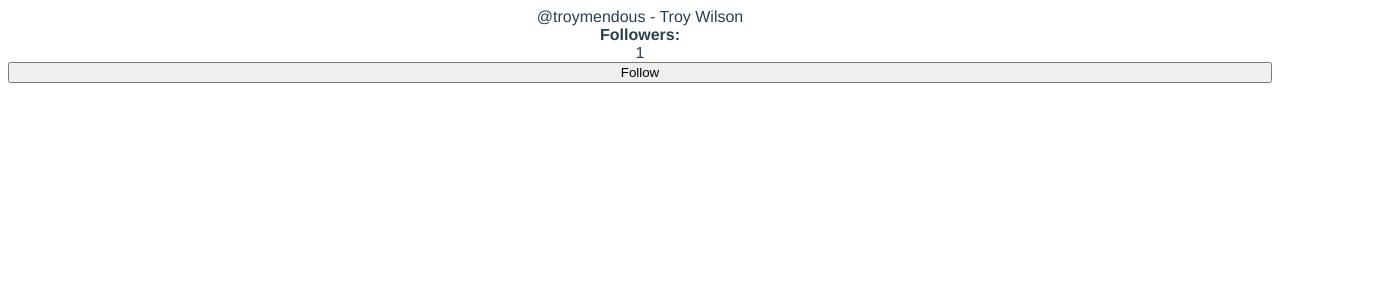
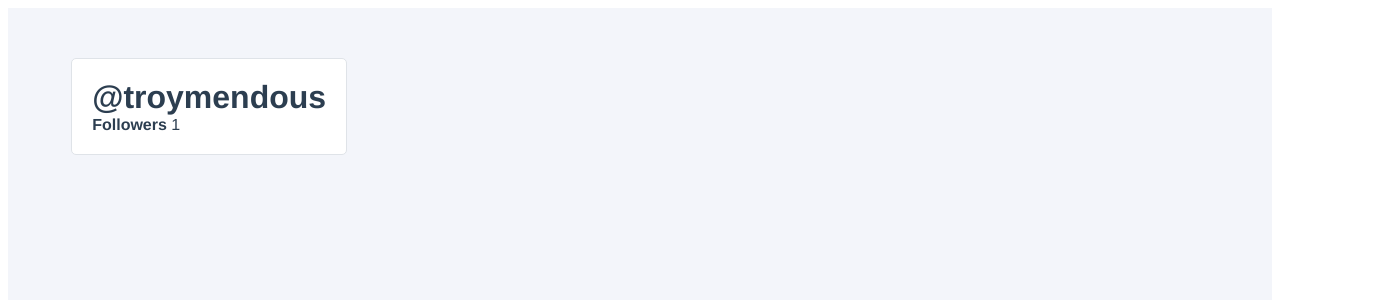
Before and after one commit to troymendous/twotter_vue, a Vue app: page / in a window 1280 px wide. Shown: the top 300 px of the page, 1398 px wide, since content can reach past the window. Built offline with nearby package versions, Linux system fonts and the light colour scheme.

Commit message:
refactoring user profile

```diff
--- a/src/App.vue
+++ b/src/App.vue
@@ -1,58 +1,17 @@
 <template>
-<div id="app">
-  @{{ user.username }} - {{ fullName }}
-  <strong>Followers:</strong> {{ followers }}
-  <button @click="followUser">
-    Follow
-    </button>
-
+<div>
+  <UserProfile/>
 </div>
 </template>
 
 <script>
+import UserProfile from "./components/UserProfile";
 
 export default {
-  name: 'App',
-  data() {
-    return {
-      followers: 0,
-      user: {
-        id: 1,
-        username: 'troymendous',
-        firstName: 'Troy',
-        lastName: 'Wilson',
-        email: 'troy.wilson.was.taken@gmail.com',
-        isAdmin: true
-      }
-    }
-  },
+  name: 'app',
+  components: { UserProfile },
+  }
 
-  watch: {
-    followers(newFollowerCount, oldFollowerCount) {
-      if (oldFollowerCount < newFollowerCount) {
-        console.log( `${this.user.username} has gained a follower`)
-
-      }
-
-    }
-
-  },
-
-  computed: {
-    fullName() {
-			return this.user.firstName + ' ' + this.user.lastName;
-		},
-  },
-  methods: {
-    followUser () {
-      this.followers++
-
-    }
-  },
-  mounted() {
-    this.followUser();
-  }
-}
 
 </script>
 
@@ -62,8 +21,7 @@
   -webkit-font-smoothing: antialiased;
   -moz-osx-font-smoothing: grayscale;
   color: #2c3e50;
-  display: flex;
-  flex-direction: column;
-  text-align: center;
+  min-height: 100vh;
+  background-color: #F3F5Fa;
 }
 </style>
--- /dev/null
+++ b/src/components/UserProfile.vue
@@ -0,0 +1,80 @@
+<template>
+<div class="user-profile">
+    <div class="user-profile__user-panel">
+        <h1 class="user-profile__username">@{{ user.username }}</h1>
+        <div class="user-profile__follower-count">
+            <strong>Followers</strong> {{ followers }}
+        </div>
+    </div>
+    </div>
+</template>
+
+<script>
+
+export default {
+  name: "UserProfile",
+  data() {
+    return {
+      followers: 0,
+      user: {
+        id: 1,
+        username: 'troymendous',
+        firstName: 'Troy',
+        lastName: 'Wilson',
+        email: 'troy.wilson.was.taken@gmail.com',
+        isAdmin: true
+      }
+    }
+  },
+
+  watch: {
+    followers(newFollowerCount, oldFollowerCount) {
+      if (oldFollowerCount < newFollowerCount) {
+        console.log( `${this.user.username} has gained a follower!`)
+
+      }
+
+    }
+
+  },
+
+  computed: {
+    fullName() {
+			return this.user.firstName + ' ' + this.user.lastName;
+		},
+  },
+  methods: {
+    followUser () {
+      this.followers++
+
+    }
+  },
+  mounted() {
+    this.followUser();
+  }
+}
+
+</script>
+
+<style>
+.user-profile {
+    display: grid;
+    grid-template-columns: 1fr 3fr;
+    width: 100%;
+    padding: 50px 5%;
+}
+
+.user-profile__user-panel {
+    display: flex;
+    flex-direction: column;
+    margin-right: 50px;
+    padding: 20px;
+    background-color: white;
+    border-radius: 5px;
+    border: 1px solid #DFE3E8;
+}
+
+h1 {
+    margin: 0;
+}
+</style>
```
